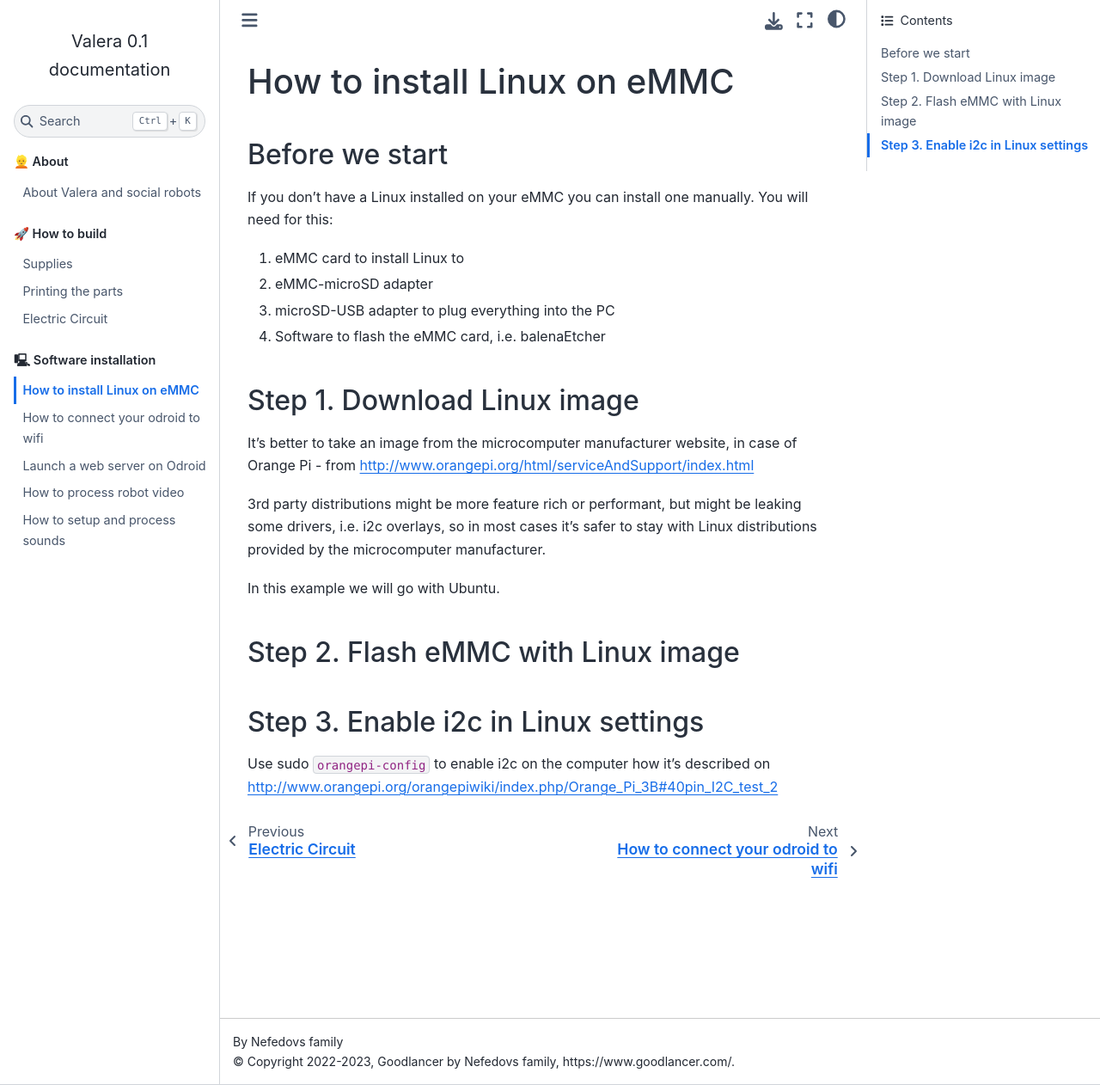
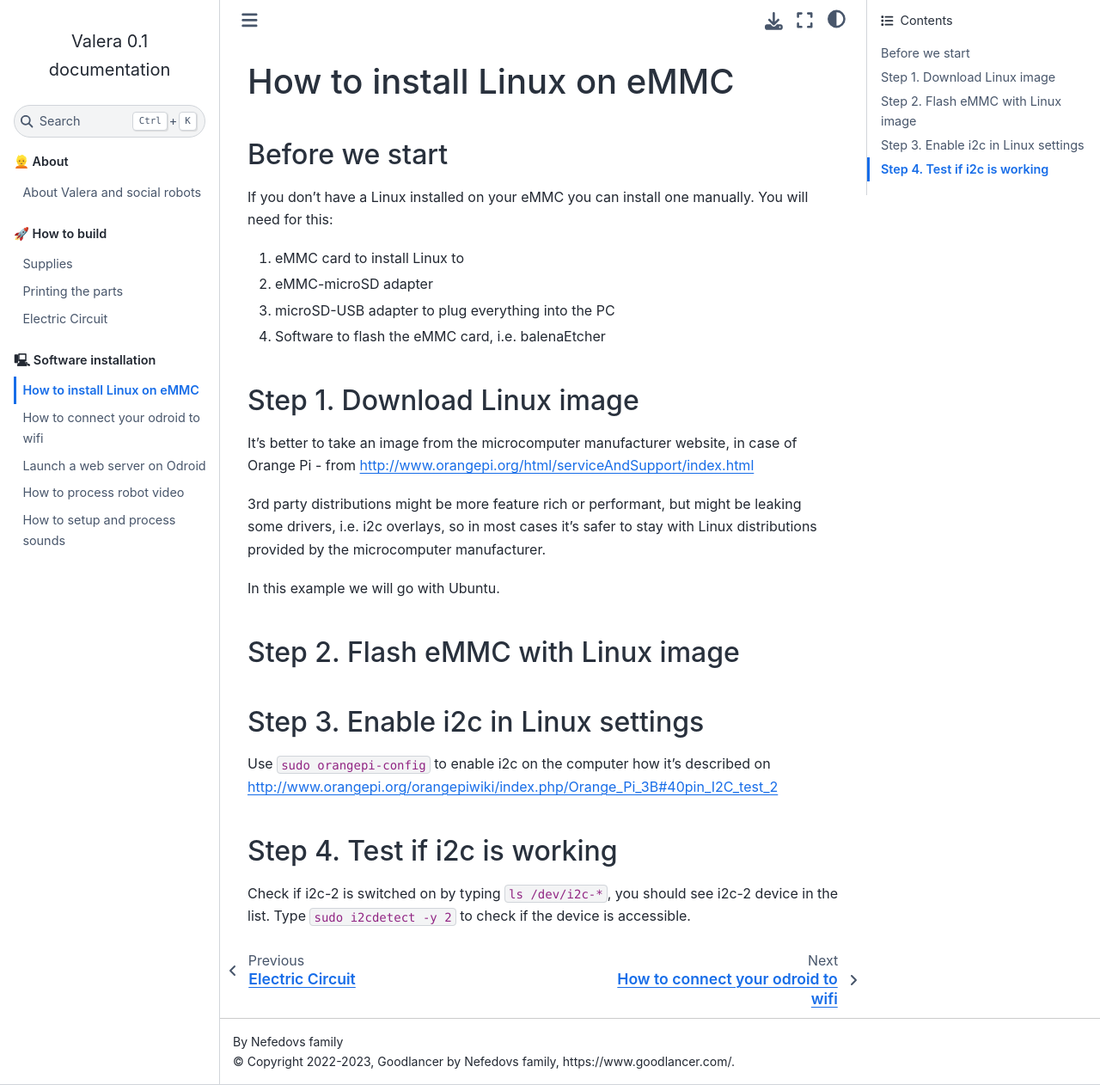
Before and after one commit to goodlancer-org/valera, a Sphinx documentation site: the page built from docs/flash_emmc_os.rst, in a window 1280 px wide and 1262 px high. Shown: the whole window at 86% size. Built offline with Sphinx 7.4.7 and the Sphinx Book theme 1.1.4, drawn with Linux system fonts in a browser that asks for light colours; pages that are not in the unit, such as notebooks, are missing from menus.

Commit message:
docs: flash_emmc_os edited

```diff
--- a/docs/flash_emmc_os.rst
+++ b/docs/flash_emmc_os.rst
@@ -31,5 +31,11 @@ Step 2. Flash eMMC with Linux image
 Step 3. Enable i2c in Linux settings
 ~~~~~~~~~~~~~~~
 
-Use sudo ``orangepi-config`` to enable i2c on the computer how it's
+Use ``sudo orangepi-config`` to enable i2c on the computer how it's
 described on http://www.orangepi.org/orangepiwiki/index.php/Orange_Pi_3B#40pin_I2C_test_2
+
+Step 4. Test if i2c is working
+~~~~~~~~~~~~~~~
+
+Check if i2c-2 is switched on by typing ``ls /dev/i2c-*``, you should see i2c-2 device in the list.
+Type ``sudo i2cdetect -y 2`` to check if the device is accessible.
```
